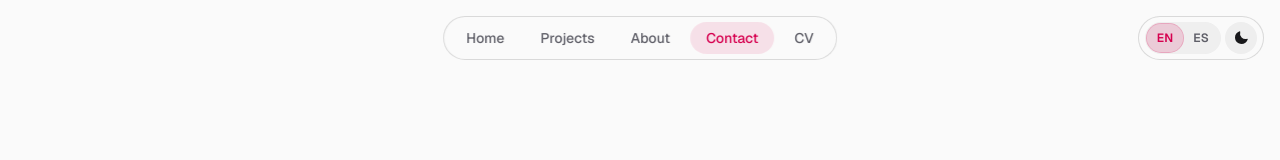
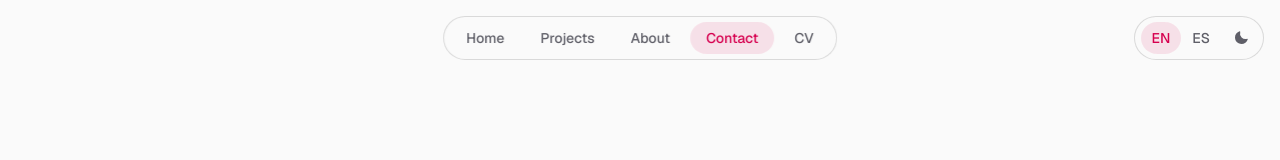
Before and after one commit to GonzaloRosano/grosano, a Next.js app: page / in a window 1280 px wide. Shown: the top 160 px of the page. Built offline with nearby package versions, Linux system fonts and the light colour scheme.

Commit message:
style: selectores de idioma y tema con el mismo estilo que el navbar

```diff
--- a/src/app/globals.css
+++ b/src/app/globals.css
@@ -165,7 +165,7 @@ main[id] {
 }
 
 :root[data-lang="es"] .lang-seg-thumb {
-  transform: translateX(calc(100% + 2px));
+  transform: translateX(100%);
 }
 
 :root:not([data-lang="es"]) .lang-seg-btn[data-code="en"],
--- a/src/components/LangToggle.tsx
+++ b/src/components/LangToggle.tsx
@@ -46,9 +46,9 @@ export function LangToggle() {
     <div
       role="group"
       aria-label="Idioma"
-      className="lang-seg relative grid h-8 grid-cols-2 items-center rounded-full bg-foreground/5 p-0.5 text-xs font-semibold"
+      className="lang-seg relative grid h-8 grid-cols-2 items-center rounded-full text-sm font-medium"
     >
-      <span aria-hidden className="lang-seg-thumb absolute inset-y-0.5 left-0.5 w-[calc(50%-2px)] rounded-full bg-accent/15 ring-1 ring-accent/30" />
+      <span aria-hidden className="lang-seg-thumb absolute inset-y-0 left-0 w-1/2 rounded-full bg-accent/10" />
       {(["en", "es"] as const).map((code) => (
         <button
           key={code}
@@ -57,7 +57,7 @@ export function LangToggle() {
           aria-pressed={lang === code}
           aria-label={code === "en" ? "English" : "Español"}
           data-code={code}
-          className="lang-seg-btn relative z-10 flex h-7 w-9 items-center justify-center rounded-full uppercase text-muted outline-offset-2 transition-colors duration-200 hover:text-foreground focus-visible:outline-2 focus-visible:outline-accent"
+          className="lang-seg-btn relative z-10 flex h-8 w-10 items-center justify-center rounded-full uppercase text-muted outline-offset-2 transition-colors duration-200 hover:text-foreground focus-visible:outline-2 focus-visible:outline-accent"
         >
           {code}
         </button>
--- a/src/components/ThemeToggle.tsx
+++ b/src/components/ThemeToggle.tsx
@@ -63,7 +63,7 @@ export function ThemeToggle() {
       type="button"
       onClick={toggle}
       aria-label="Cambiar tema"
-      className="theme-toggle relative flex h-8 w-8 items-center justify-center rounded-full bg-foreground/5 text-foreground outline-offset-2 transition-colors duration-200 hover:bg-accent/15 hover:text-accent focus-visible:outline-2 focus-visible:outline-accent active:scale-[0.96]"
+      className="theme-toggle relative flex h-8 w-8 items-center justify-center rounded-full text-muted outline-offset-2 transition-colors duration-200 hover:text-foreground focus-visible:outline-2 focus-visible:outline-accent active:scale-[0.96]"
     >
       <Sun size={16} weight="fill" className="theme-icon theme-icon-sun absolute" />
       <Moon size={16} weight="fill" className="theme-icon theme-icon-moon absolute" />
```
